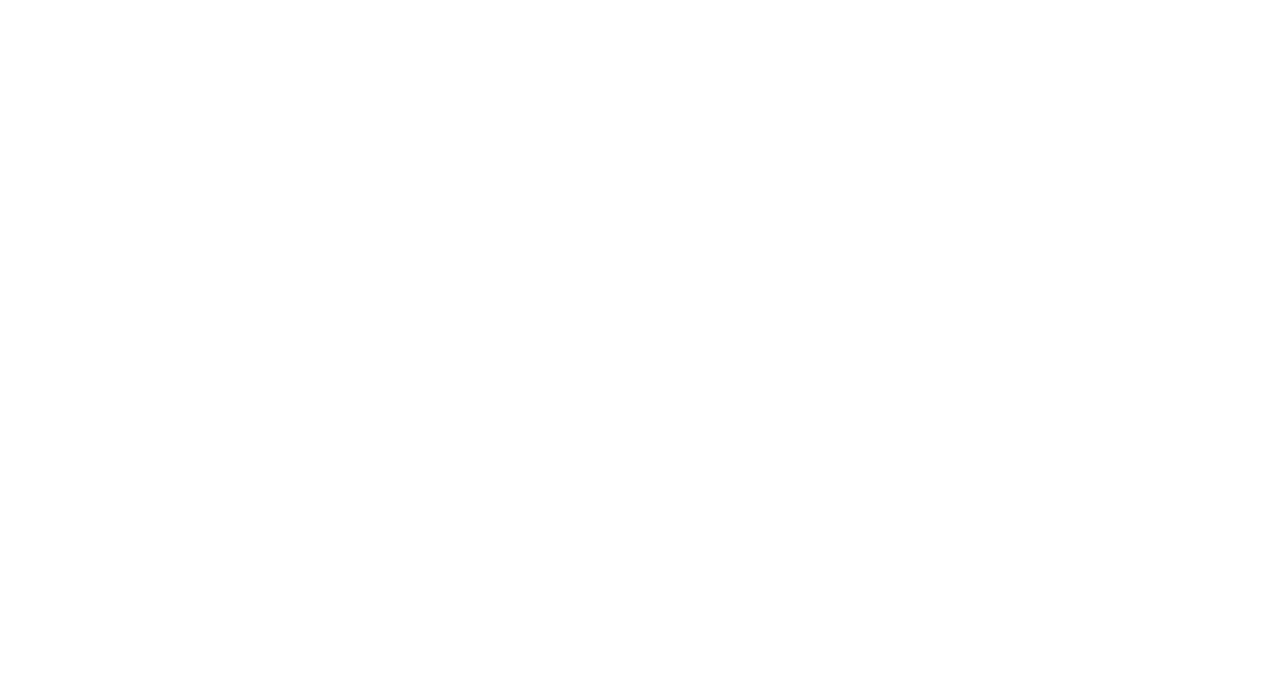
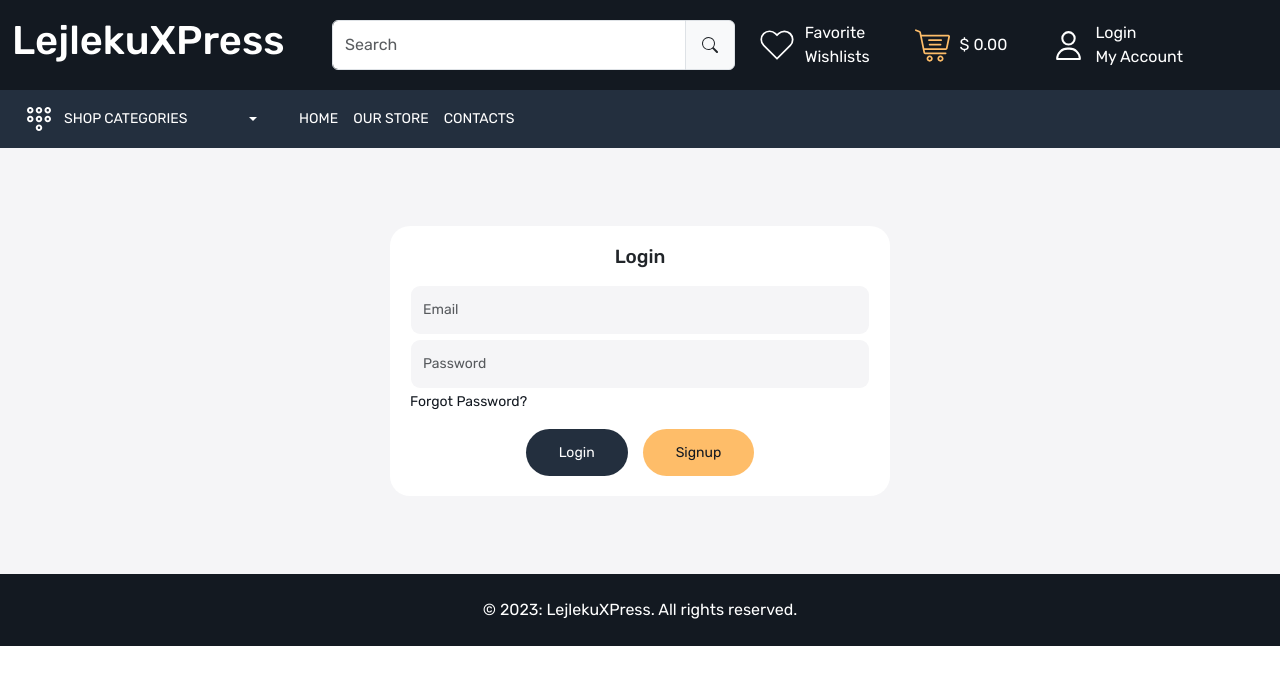
Before and after one commit to artternava/LejlekuXpress, a React (Create React App) app in the folder LejlekuXpress/Front-End/: page /login in a window 1280 px wide. Before the commit this address had no page. Shown: the top 684 px of the page. Built offline with nearby package versions, Linux system fonts and the light colour scheme.

Commit message:
Signup, Login, ForgotPassword form frontend

```diff
--- a/LejlekuXpress/Front-End/src/App.css
+++ b/LejlekuXpress/Front-End/src/App.css
@@ -240,3 +240,59 @@
 /* categories section end */
 
 /* Perfundimi i Home Page */
+
+
+
+/* Auth Page */
+.login-wrapper{
+  display: flex;
+  justify-content: center;
+  align-items: center;
+}
+.auth-card{
+  padding: 20px;
+  background-color: #fff;
+  width: 500px;
+  margin: 30px;
+  border-radius: 20px;
+
+}
+
+.auth-card h3{
+  font-size: 19px;
+  font-weight: 500;
+}
+
+.auth-card a{
+  font-size: 13px;
+  color: var(--color-777777);
+
+}
+
+.auth-card .form-control{
+  height: 50px;
+  background-color: var(--color-f5f5f7);
+  color: var(--color-777777);
+  font-size: 14px;
+  border-radius: 10px;
+  border-color: transparent;
+}
+
+.auth-card a{
+  font-size: 14px;
+  font-weight: 400;
+  color: var(--color-131921);
+}
+
+.auth-card .signup{
+  background-color: var(--color-febd69);
+  color: var(--color-131921);
+}
+
+.auth-card .signup:hover{
+  background-color: var(--color-131921);
+  color: white;
+}
+
+
+/* Auth Page ends */
--- a/LejlekuXpress/Front-End/src/App.js
+++ b/LejlekuXpress/Front-End/src/App.js
@@ -5,6 +5,9 @@
 import Home from './pages/Home';
 import About from './pages/About';
 import Contact from './pages/Contact';
+import Login from './pages/Login';
+import ForgotPassword from './pages/ForgotPassword';
+import Signup from './pages/Signup';
 
 function App() {
   return (
@@ -15,6 +18,9 @@
             <Route index element={<Home />}/>
             <Route path='about' element={<About />}/>
             <Route path='contact' element={<Contact />}/>
+            <Route path='login' element={<Login />}/>
+            <Route path='forgot-password' element={<ForgotPassword />}/>
+            <Route path='signup' element={<Signup />}/>
           </Route>
         </Routes>
       </BrowserRouter>
--- a/LejlekuXpress/Front-End/src/components/Header.js
+++ b/LejlekuXpress/Front-End/src/components/Header.js
@@ -13,7 +13,7 @@
           <div className="row align-items-center">
             <div className="col-3">
               <h1>
-                <Link className="logo">
+                <Link to="" className="logo">
                   LejlekuX<span className="logo2">Press</span>
                 </Link>
               </h1>
@@ -35,7 +35,7 @@
             <div className="col-5">
               <div className="header-upper-links d-flex align-items-center justify-contect-between gap-45">
                 <div>
-                  <Link className="d-flex align-items-center gap-10 text-white">
+                  <Link hrefLang="about" className="d-flex align-items-center gap-10 text-white">
                     <img src="images/wishlist.svg" alt="wishlist" />
                     <p class="mb-0">
                       Favorite <br /> Wishlists
@@ -52,7 +52,7 @@
                   </Link>
                 </div>
                 <div>
-                  <Link className="d-flex align-items-center gap-10 text-white">
+                  <Link to="login" className="d-flex align-items-center gap-10 text-white">
                     <img src="images/user.svg" alt="user" />
                     <p className="mb-0">
                       Login <br /> My Account
--- /dev/null
+++ b/LejlekuXpress/Front-End/src/pages/ForgotPassword.js
@@ -0,0 +1,37 @@
+import React from 'react'
+//import Meta from "../components/Meta";
+//import BreadCrumb from "../components/BreadCrumb";
+import { Link } from 'react-router-dom';
+
+const ForgotPassword = () => {
+  return (
+        // <>
+        // <Meta title={"Login"} />
+        // <BreadCrumb title="Login" />
+        <div className="login-wrapper py-5 home-wrapper-2">
+        <div className="row">
+            <div className="col-12">
+                <div className="auth-card">
+                    <h3 className="text-center mb-3">Reset Your Password</h3>
+                    <p className="text-center mt-2 mb-3">
+                        We will send you an email to reset your password
+                    </p>
+                    <form action="" className="d-flex flex-column gap-15"></form>
+                    <div>
+                        <input type="email" name="email" placeholder="Email" className="form-control" />
+                    </div>
+                    <div>
+                        <div className="mt-3 d-flex justify-content-center flex-column gap-15 align-items-center">
+                            <button className="button border-0" type="submit">Submit</button>
+                            <Link to="/login">Cancel</Link>
+                        </div>
+                    </div>
+                </div>
+            </div>
+        </div>
+    </div>
+    //</>
+  );
+};
+
+export default ForgotPassword
--- /dev/null
+++ b/LejlekuXpress/Front-End/src/pages/Login.js
@@ -0,0 +1,38 @@
+import React from 'react'
+//import Meta from "../components/Meta";
+//import BreadCrumb from "../components/BreadCrumb";
+import { Link } from 'react-router-dom';
+
+const Login = () => {
+  return (
+    // <>
+    // <Meta title={"Login"} />
+    // <BreadCrumb title="Login" />
+        <div className="login-wrapper py-5 home-wrapper-2">
+            <div className="row">
+                <div className="col-12">
+                    <div className="auth-card">
+                        <h3 className="text-center mb-3">Login</h3>
+                        <form action="" className="d-flex flex-column gap-15"></form>
+                        <div>
+                            <input type="email" name="email" placeholder="Email" className="form-control" />
+                        </div>
+                        <div className="mt-1">
+                            <input type="password" name="password" placeholder="Password" className="form-control" />
+                        </div>
+                        <div>
+                            <Link to="/forgot-password">Forgot Password?</Link>
+                            <div className="mt-3 d-flex justify-content-center gap-15 align-items-center">
+                                <button className="button border-0">Login</button>
+                                <Link to="/signup" className="button signup">Signup</Link>
+                            </div>
+                        </div>
+                    </div>
+                </div>
+            </div>
+        </div>
+    //</>
+  );
+};
+
+export default Login
--- /dev/null
+++ b/LejlekuXpress/Front-End/src/pages/Signup.js
@@ -0,0 +1,45 @@
+import React from 'react';
+//import Meta from "../components/Meta";
+//import BreadCrumb from "../components/BreadCrumb";
+import { Link } from 'react-router-dom';
+
+const Signup = () => {
+  return (
+    // <>
+    // <Meta title={"Login"} />
+    // <BreadCrumb title="Login" />
+    <div className="login-wrapper py-5 home-wrapper-2">
+      <div className="row">
+        <div className="col-12">
+          <div className="auth-card">
+            <h3 className="text-center mb-3">Signup</h3>
+            <form action="" className="d-flex flex-column gap-15"></form>
+            <div className="row mb-3">
+              <div className="col">
+                <input type="text" name="firstname" placeholder="First Name" className="form-control" />
+              </div>
+              <div className="col">
+                <input type="text" name="lastname" placeholder="Last Name" className="form-control" />
+              </div>
+            </div>
+            <div className="mb-3">
+              <input type="email" name="email" placeholder="Email" className="form-control" />
+            </div>
+            <div className="mb-3">
+              <input type="password" name="password" placeholder="Password" className="form-control" />
+            </div>
+            <div>
+              <div className="mt-3 d-flex justify-content-center flex-column gap-15 align-items-center">
+                    <button className="button border-0" type="submit">Signup</button>
+                    <Link to="/login">Already have an account? Login</Link>
+              </div>
+            </div>
+          </div>
+        </div>
+      </div>
+    </div>
+    //</>
+  );
+};
+
+export default Signup;
```
